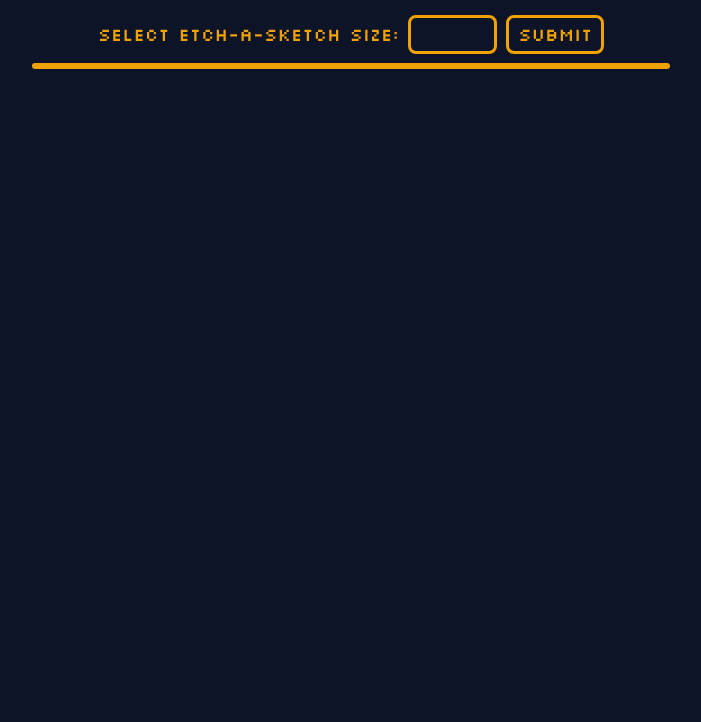
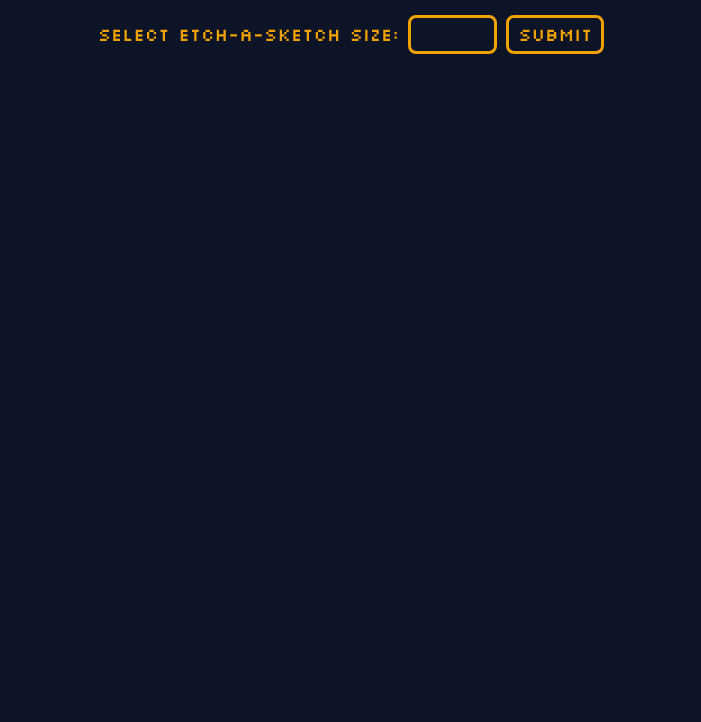
Before and after one commit to ktotopawel/etch-a-sketch, a plain HTML site: page index.html in a window 1280 px wide. Shown: the part 78-800 px from the top of the page, without its empty margins (289-990 px from the left). Drawn offline with Linux system fonts and the light colour scheme.

Commit message:
removed the visible yellow bar while no grid is displayed

```diff
--- a/script.js
+++ b/script.js
@@ -2,6 +2,7 @@ const grid = document.querySelector('#etch-container');
 
 function createGrid(size) {
     // window.location.reload();
+    grid.style.display = 'flex';
 
     if (size < 16 || size > 100) {
         alert('Please input a number between 16 and 100');
--- a/styles.css
+++ b/styles.css
@@ -50,7 +50,7 @@ button:hover {
     display: flex;
     flex-wrap: wrap;
     max-width: 50%;
-    max-height:
+    display: none;
 }
 
 .etch-square {
```
